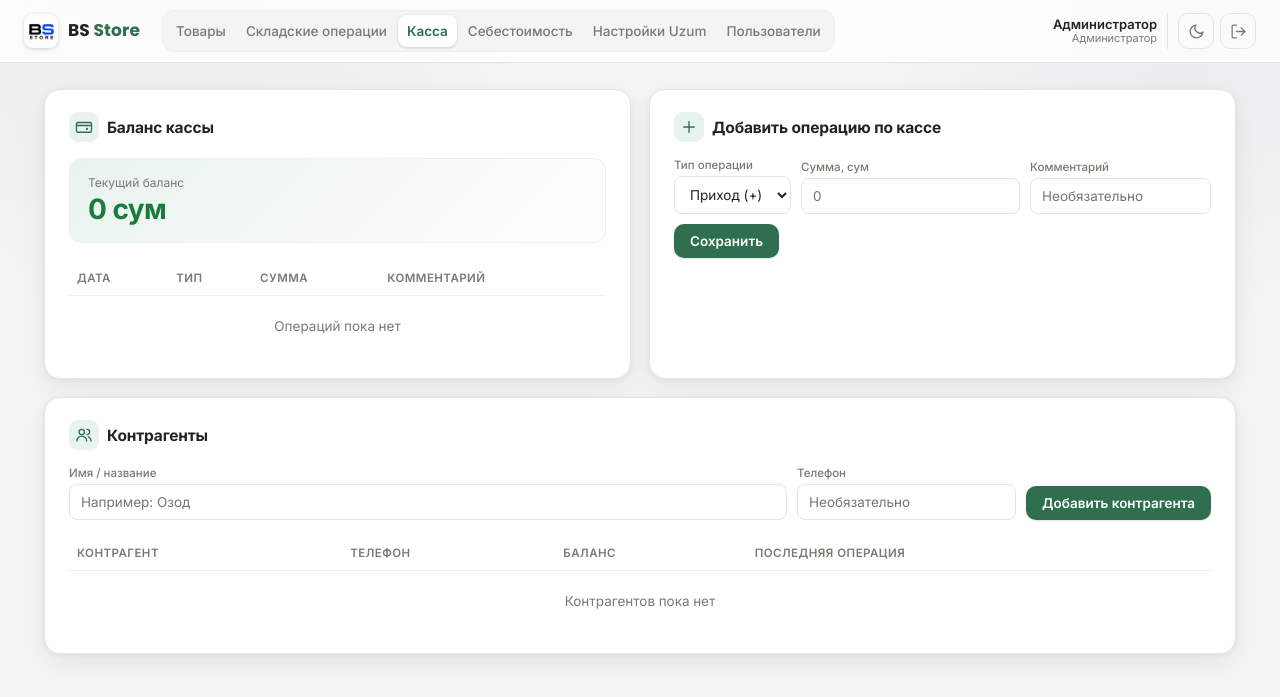
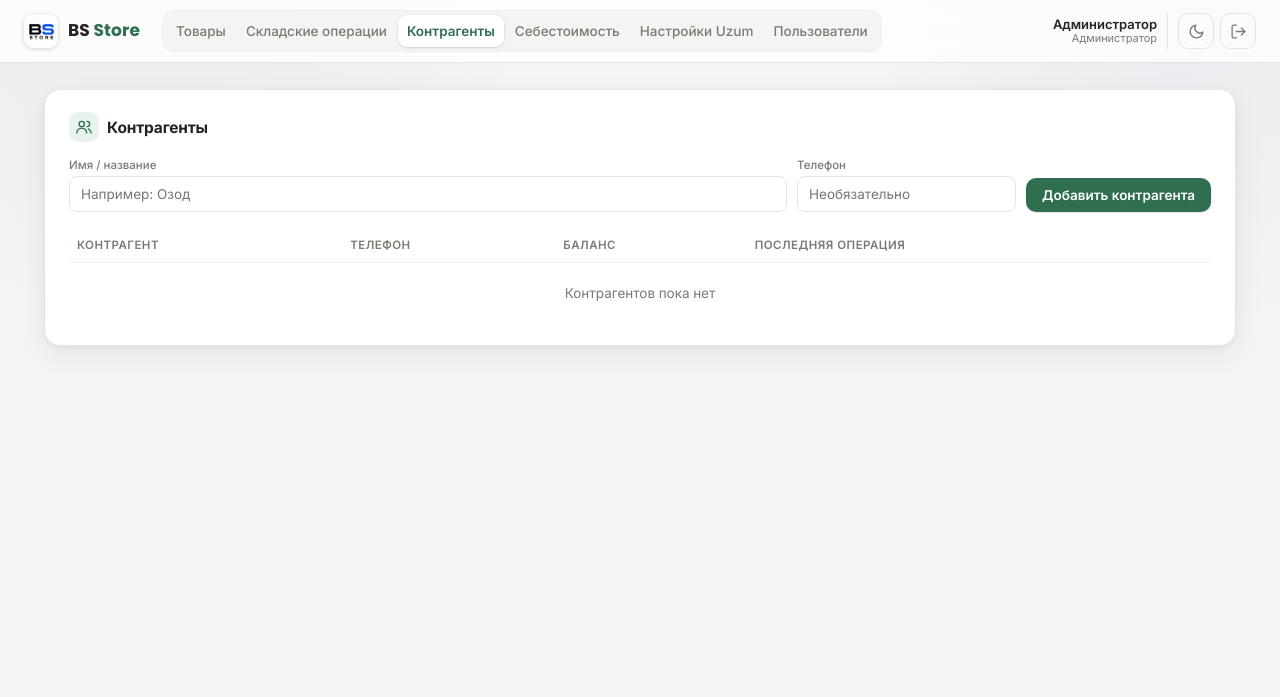
Before and after one commit to Zedloop/bs-store, a Flask app: page /kassa in a window 1280 px wide. Shown: the top 697 px of the page. Run offline with Flask 3, Linux system fonts and the light colour scheme; the visitor is signed in with stand-in values (Sample User, id 1); data comes from the database, SQL or seed files in the repository; data that the repository does not hold is empty.

Commit message:
Kassa sahifasi: faqat kontragentlar qoldi (kassa balansi va operatsiyasi olib tashlandi)
Co-Authored-By: Claude Opus 5.5 <noreply@anthropic.com>

```diff
--- a/templates/base.html
+++ b/templates/base.html
@@ -582,7 +582,7 @@
           </a>
           <a href="/kassa" class="{% if active == 'kassa' %}active{% endif %}">
             <svg viewBox="0 0 24 24" fill="none" stroke="currentColor" stroke-width="1.8" stroke-linecap="round" stroke-linejoin="round"><rect x="2" y="6" width="20" height="13" rx="2"/><path d="M2 10h20"/><circle cx="16" cy="14.5" r="1.4" fill="currentColor" stroke="none"/></svg>
-            Касса
+            Контрагенты
           </a>
           <a href="/tannarx" class="{% if active == 'tannarx' %}active{% endif %}">
             <svg viewBox="0 0 24 24" fill="none" stroke="currentColor" stroke-width="1.8" stroke-linecap="round" stroke-linejoin="round"><path d="M20.59 13.41 11 3.82A2 2 0 0 0 9.59 3.24L3 3v6.59a2 2 0 0 0 .59 1.41l9.59 9.59a2 2 0 0 0 2.82 0l4.59-4.59a2 2 0 0 0 0-2.83z"/><circle cx="7.5" cy="7.5" r="1.3" fill="currentColor" stroke="none"/></svg>
--- a/templates/kassa.html
+++ b/templates/kassa.html
@@ -1,48 +1,7 @@
 {% extends "base.html" %}
-{% block title %}Касса{% endblock %}
+{% block title %}Контрагенты{% endblock %}
 {% block content %}
   <div class="grid">
-
-    <div class="card">
-      <h2>
-        <svg viewBox="0 0 24 24" fill="none" stroke="currentColor" stroke-width="1.8" stroke-linecap="round" stroke-linejoin="round"><rect x="2" y="6" width="20" height="13" rx="2"/><path d="M2 10h20"/><circle cx="16" cy="14.5" r="1.4" fill="currentColor" stroke="none"/></svg>
-        Баланс кассы
-      </h2>
-      <div class="balans-wrap" id="kassa-balans-wrap">
-        <div class="balans-label">Текущий баланс</div>
-        <div class="balans" id="kassa-balans">—</div>
-      </div>
-      <table>
-        <thead><tr><th>Дата</th><th>Тип</th><th>Сумма</th><th>Комментарий</th></tr></thead>
-        <tbody id="kassa-jadval"></tbody>
-      </table>
-    </div>
-
-    <div class="card">
-      <h2>
-        <svg viewBox="0 0 24 24" fill="none" stroke="currentColor" stroke-width="1.8" stroke-linecap="round" stroke-linejoin="round"><path d="M12 5v14M5 12h14"/></svg>
-        Добавить операцию по кассе
-      </h2>
-      <form id="form-kassa">
-        <div class="field">
-          <label for="kassa-turi">Тип операции</label>
-          <select id="kassa-turi" required>
-            <option value="kirim">Приход (+)</option>
-            <option value="chiqim">Расход (−)</option>
-          </select>
-        </div>
-        <div class="field">
-          <label for="kassa-summa">Сумма, сум</label>
-          <input type="number" id="kassa-summa" placeholder="0" min="1" step="0.01" required>
-        </div>
-        <div class="field field-grow">
-          <label for="kassa-izoh">Комментарий</label>
-          <input type="text" id="kassa-izoh" placeholder="Необязательно">
-        </div>
-        <button type="submit">Сохранить</button>
-      </form>
-      <div class="xato" id="xato-kassa"></div>
-    </div>
 
     <div class="card full">
       <h2>
@@ -71,35 +30,6 @@
 {% endblock %}
 {% block script %}
 <script>
-async function refreshKassa() {
-  const data = await apiGet("/api/kassa");
-  const balansEl = document.getElementById("kassa-balans");
-  const balansWrap = document.getElementById("kassa-balans-wrap");
-  balansEl.textContent = data.balans.toLocaleString("ru-RU") + " сум";
-  const manfiy = data.balans < 0;
-  balansEl.className = "balans " + (manfiy ? "manfiy" : "musbat");
-  balansWrap.className = "balans-wrap " + (manfiy ? "manfiy" : "");
-
-  const tbody = document.getElementById("kassa-jadval");
-  tbody.innerHTML = data.harakatlar.map(k =>
-    `<tr><td>${k.sana.slice(0,16)}</td><td>${k.turi === 'kirim' ? '<span class="badge badge-kirim">Приход</span>' : '<span class="badge badge-chiqim">Расход</span>'}</td><td>${k.summa.toLocaleString("ru-RU")}</td><td>${escapeHtml(k.izoh || "")}</td></tr>`
-  ).join("") || "<tr><td colspan=4 class='empty-row'>Операций пока нет</td></tr>";
-}
-
-document.getElementById("form-kassa").addEventListener("submit", async (e) => {
-  e.preventDefault();
-  showError("xato-kassa", "");
-  const turi = document.getElementById("kassa-turi").value;
-  const summa = document.getElementById("kassa-summa").value;
-  const izoh = document.getElementById("kassa-izoh").value.trim();
-  try {
-    await apiPost("/api/kassa", { turi, summa, izoh });
-    document.getElementById("kassa-summa").value = "";
-    document.getElementById("kassa-izoh").value = "";
-    await refreshKassa();
-  } catch (err) { showError("xato-kassa", err.message); }
-});
-
 function kontragentBalans(b) {
   const s = Math.abs(b).toLocaleString("ru-RU") + " сум";
   if (b > 0.5) return `<span class="qoldiq-kam">Я должен ${s}</span>`;
@@ -126,7 +56,6 @@ document.getElementById("form-kontragent").addEventListener("submit", async (e)
   } catch (err) { showError("xato-kontragent", err.message); }
 });
 
-refreshKassa();
 refreshKontragentlar();
 </script>
 {% endblock %}
```
Also changed, not shown: templates/kontragent.html (+3 -10 lines).
